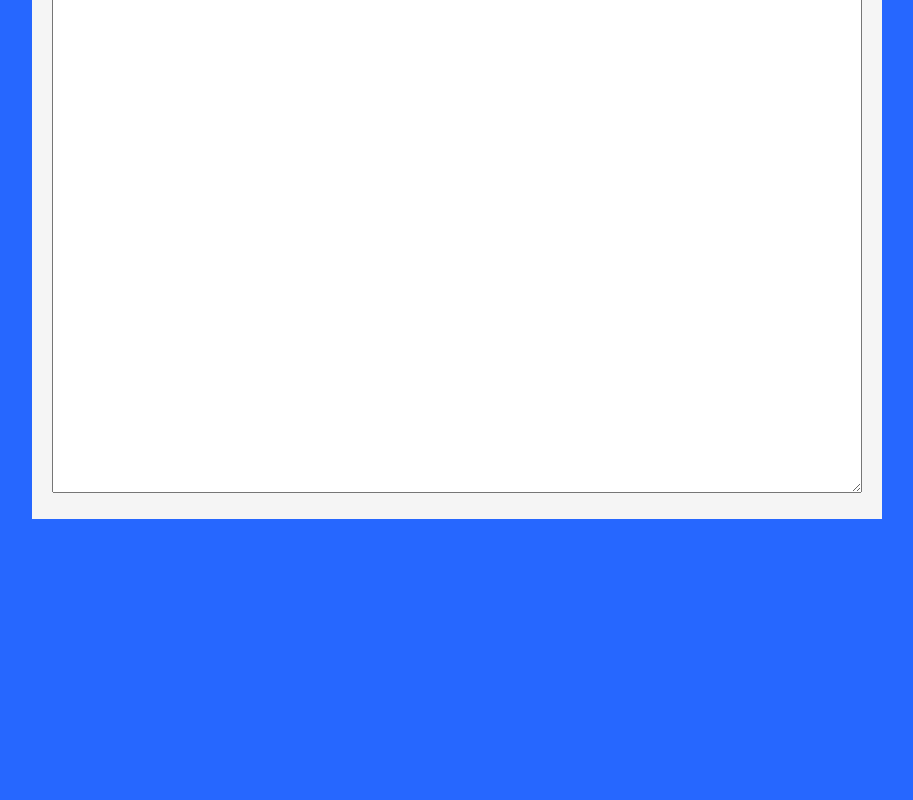
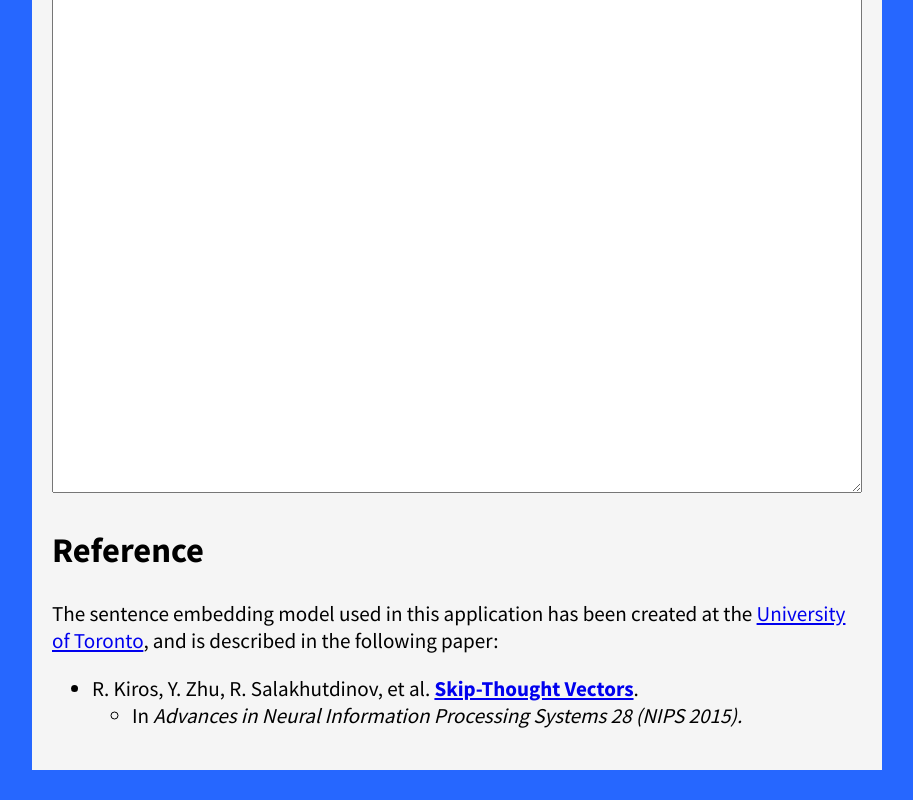
Before and after one commit to StormySmoke/website, a website: page index.html in a window 1280 px wide. Shown: the part 1222-2022 px from the top of the page, without its empty margins (183-1096 px from the left). Before the commit the page ends 1771 px from the top, so only its background shows below. Drawn offline with nearby package versions, Linux system fonts and the light colour scheme.

Commit message:
Add reference to Skip-Thought Vectors paper

```diff
--- a/index.html
+++ b/index.html
@@ -112,6 +112,14 @@
       <textarea id="input-text"></textarea>
     </div>
 
+    <div id="div-reference">
+      <h2>Reference</h2>
+      <p class="description">The sentence embedding model used in this application has been created at the <a href="https://www.utoronto.ca/">University of Toronto</a>, and is described in the following paper:</p>
+      <ul class="description"><li>R. Kiros, Y. Zhu, R. Salakhutdinov, et al. <a href="http://papers.nips.cc/paper/5950-skip-thought-vectors"><b>Skip-Thought Vectors</b></a>.</li>
+      <ul><li>In <i>Advances in Neural Information Processing Systems 28 (NIPS 2015).</i></li></ul>
+      </ul>
+    </div>
+
   </main>
 
 </body>
```
